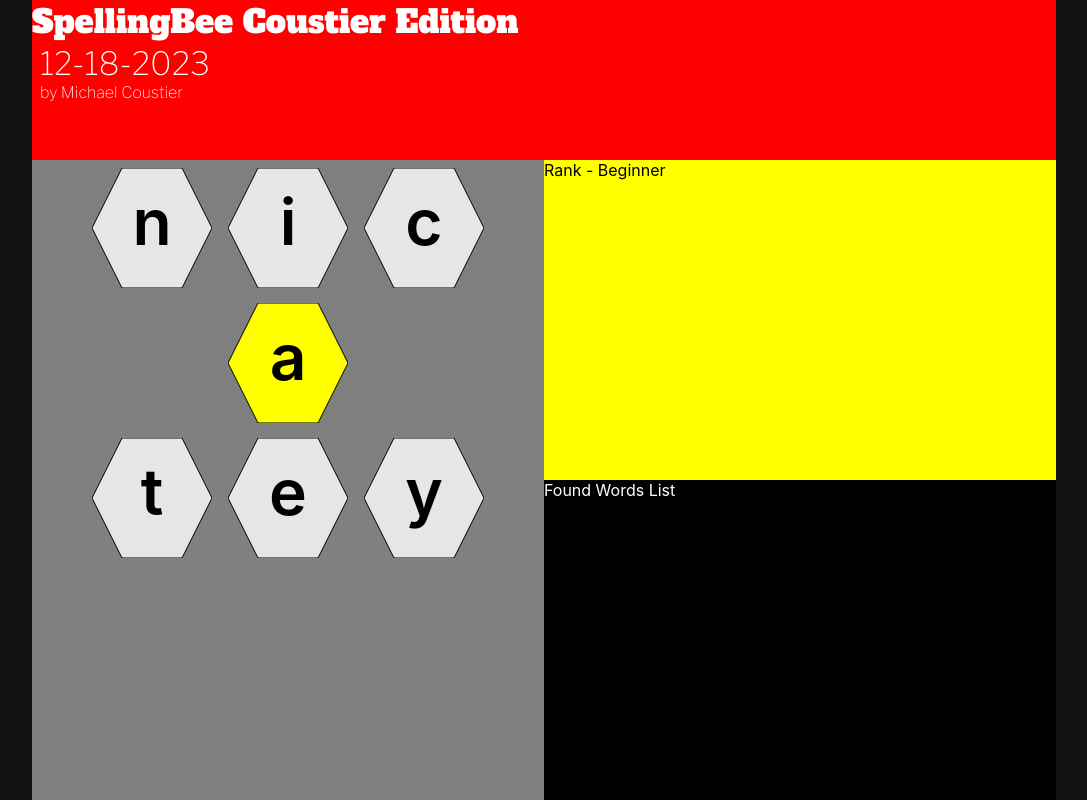
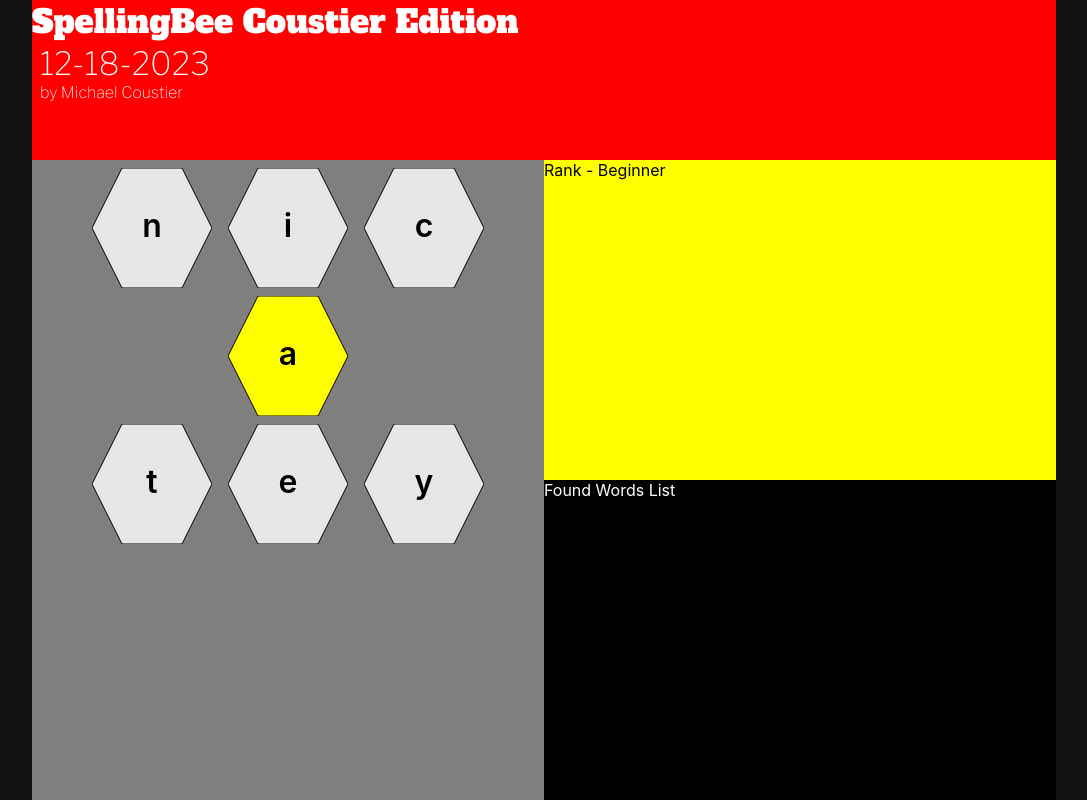
Before and after one commit to curiousmike/spellingbee, a React (Create React App) app: page / in a window 1280 px wide. Shown: the whole page, without its empty margins (96-1183 px from the left). Built offline with nearby package versions, Linux system fonts and the light colour scheme.

Commit message:
first pass adding style constants

```diff
--- a/src/components/letterContainer.tsx
+++ b/src/components/letterContainer.tsx
@@ -1,4 +1,5 @@
 import { LetterContainerDiv, SingleLetter } from "./styles";
+import * as DESIGN from '../utils/styleConstants.js'
 
 type GameMapProps = {
   letters: string[];
@@ -7,7 +8,7 @@
 export function LetterContainer({ letters }: GameMapProps) {
   const hexagon = (letter: string, isCenter: boolean) => (
     <svg
-      style={{ margin: "0px 8px 0px 8px" }}
+      style={{ margin: DESIGN.MARGIN_LEFT_RIGHT_SMALL} }
       height="120"
       width="120"
       xmlns="http://www.w3.org/2000/svg"
@@ -15,12 +16,11 @@
       <polygon
         style={{
           cursor: "pointer",
-          fill: isCenter ? "yellow" : "#e6e6e6",
+          fill: isCenter ? DESIGN.COLOR_YELLOW : DESIGN.COLOR_GRAY,
           transition: "all 100ms",
-          color: "blue",
         }}
         points="0,60 30,0 90,0 120,60 90,120 30,120"
-        stroke="black"
+        stroke={DESIGN.COLOR_BLACK}
         strokeWidth="1"
       ></polygon>
       <text x="50%" y="50%" textAnchor="middle" dominantBaseline="middle">
--- a/src/components/styles.js
+++ b/src/components/styles.js
@@ -1,4 +1,5 @@
 import styled from "styled-components";
+import * as DESIGN from '../utils/styleConstants.js'
 
 export const GameMapContainer = styled.div`
   background: gray;
@@ -13,7 +14,7 @@
   display: flex;
   flex-direction: column;
   align-items: center;
-  margin-top: 8px;
+  margin-top: ${DESIGN.MARGIN_MEDIUM};
 `;
 export const LetterContainerDiv = styled.div`
   display: flex;
@@ -21,7 +22,6 @@
 `;
 
 export const SingleLetter = styled.div`
-  font-size: 5vw;
-  font-weight: 600;
-  color: black;
+  font-size: ${DESIGN.FONT_SIZE_LARGE};
+  font-weight: ${DESIGN.FONT_WEIGHT_HEAVY};
 `;
--- a/src/styles.js
+++ b/src/styles.js
@@ -1,21 +1,23 @@
 import styled from "styled-components";
+import * as DESIGN from './utils/styleConstants.js'
+
 export const Container = styled.div`
   display: flex;
   flex-direction: column;
   margin: auto;
   height: 100vh;
   max-width: 1024px;
-  background: black;
+  background: ${DESIGN.COLOR_BLACK};
 `;
 export const Title = styled.div`
-  background: blue;
-  color: white;
+  background: ${DESIGN.COLOR_BLUE};
+  color: ${DESIGN.COLOR_WHITE};
   height: 20%;
   width: 100%;
   font-family: "Alfa Slab One", serif;
-  font-size: 32px;
+  font-size: ${DESIGN.FONT_SIZE_LARGE};
   @media (min-width: 576px) {
-    background: red;
+    background: ${DESIGN.COLOR_RED};
   }
 `;
 
@@ -40,23 +42,23 @@
   }
 `;
 export const RankContainer = styled.div`
-  background: yellow;
-  color: black;
+  background: ${DESIGN.COLOR_YELLOW};
+  color: ${DESIGN.COLOR_BLACK};
   height: 50%;
 `;
 export const FoundWordContainer = styled.div`
-  background: black;
-  color: white;
+  background: ${DESIGN.COLOR_BLACK};
+  color: ${DESIGN.COLOR_WHITE};
   height: 50%;
 `;
 
 export const TodaysDate = styled.div`
-  padding-left: 8px;
+  padding-left: ${DESIGN.PADDING_SMALL};
   font-family: "Libre Franklin", sans-serif;
 `;
 
 export const ByLine = styled.div`
-  padding-left: 8px;
+  padding-left: ${DESIGN.PADDING_SMALL};
   font-family: "Libre Franklin", sans-serif;
-  font-size: 16px;
+  font-size: ${DESIGN.FONT_SIZE_MEDIUM};
 `;
--- /dev/null
+++ b/src/utils/styleConstants.js
@@ -0,0 +1,13 @@
+export const MARGIN_MEDIUM = '8px'
+export const MARGIN_LEFT_RIGHT_SMALL = "0px 8px 0px 8px"
+export const PADDING_SMALL = '8px'
+export const FONT_SIZE_LARGE = '32px'
+export const FONT_SIZE_MEDIUM = '16px'
+export const FONT_WEIGHT_HEAVY = '600'
+
+export const COLOR_BLACK = 'black'
+export const COLOR_BLUE = 'blue'
+export const COLOR_RED = 'red'
+export const COLOR_WHITE = 'white'
+export const COLOR_YELLOW = 'yellow'
+export const COLOR_GRAY = '#e6e6e6'
```
